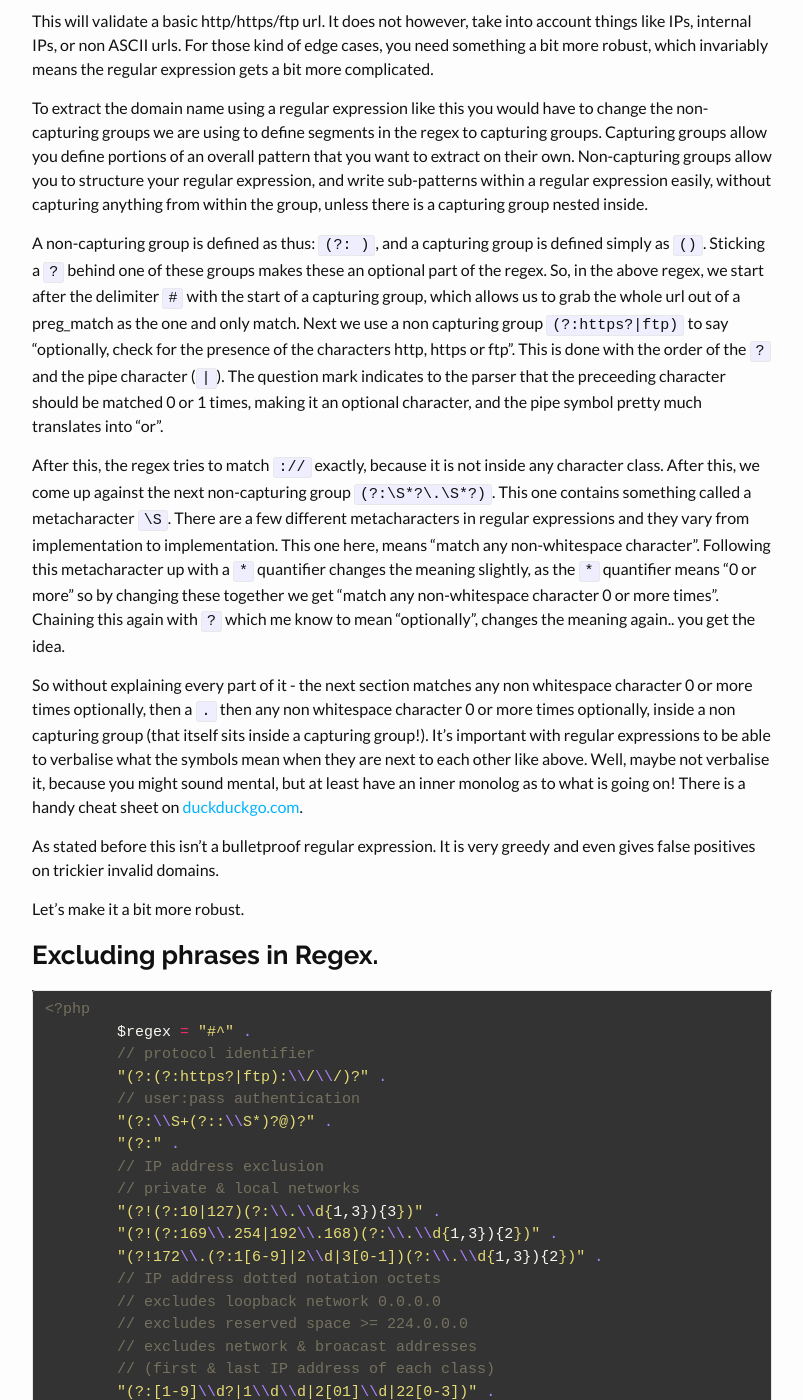
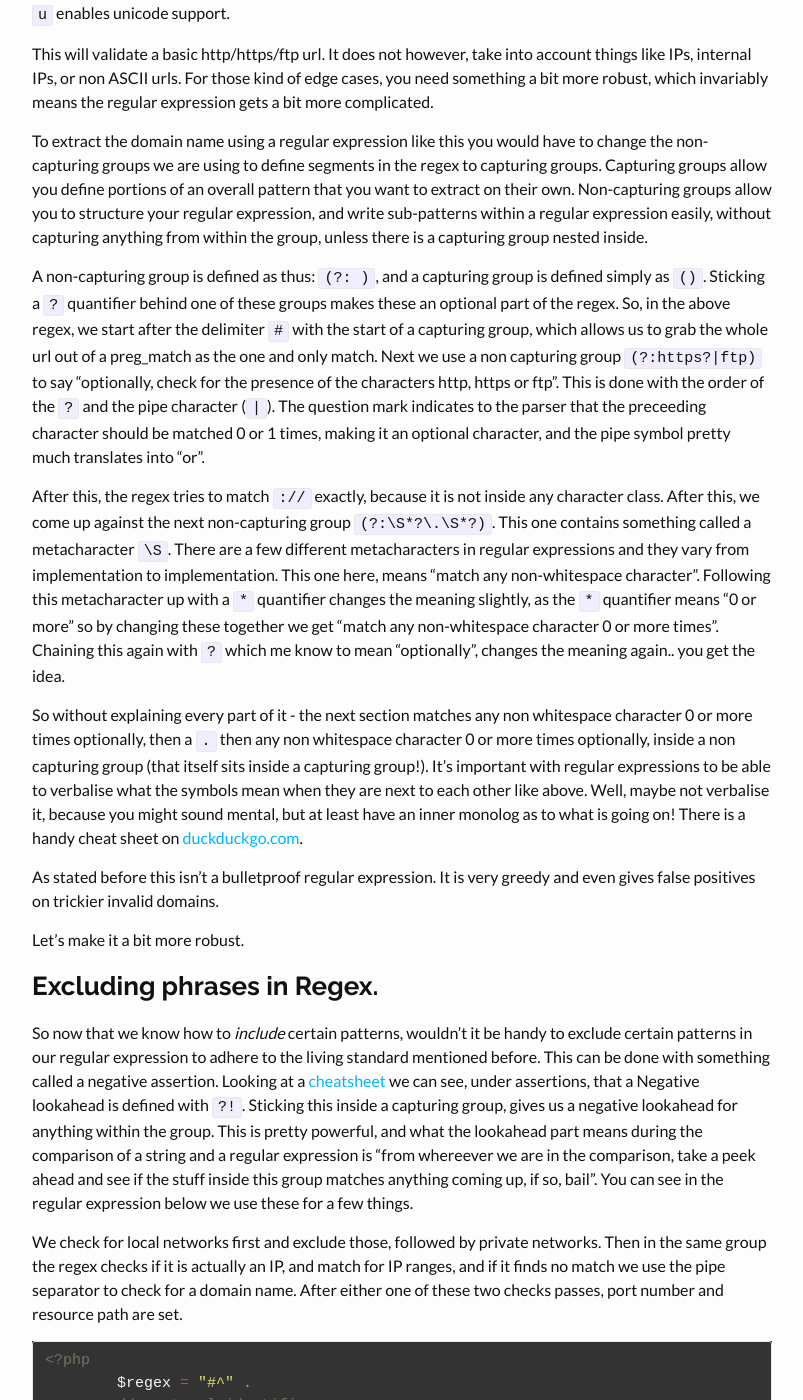
Before and after one commit to j4k/j4k.github.io, a Jekyll site: the page built from _posts/2015-05-18-url-validation-php-regex.markdown, in a window 1280 px wide and 1400 px high, scrolled down 1758 px. Shown: the whole window, without its empty margins (238-1041 px from the left). Built offline with Jekyll 4.4.1, drawn with Linux system fonts in a browser that asks for light colours; some of the changed text lies outside the part shown.

Commit message:
Few more fixes

```diff
--- a/_posts/2015-05-18-url-validation-php-regex.markdown
+++ b/_posts/2015-05-18-url-validation-php-regex.markdown
@@ -1,13 +1,13 @@
 ---
 layout: post
-title:  "URL Validation in PHP for regex."
+title:  "URL Validation in PHP with regex"
 date:   2015-05-18 20:19:11
 categories: php regex
 ---
 
 # URL Validation
 
-Processing URLs for validity according to the [living specification](https://url.spec.whatwg.org/#url-parsing) in PHP is non trivial. There are lots of things to consider, and lots of different things can be considered a url. `http://➡.ws/䨹'` is a valid domain according to the spec for instance, as is `http://223.255.255.254` and `http://userid:password@example.com:8080/`.
+Processing URLs for validity according to the [living specification](https://url.spec.whatwg.org/#url-parsing) in PHP is non trivial. There are lots of things to consider, and lots of different things can be considered a url. `http://➡.ws/䨹'` is a valid domain according to the spec for instance, as is `http://223.255.255.254` and `http://userid:password@example.com:8080/`. This article is going to briefly go over two ways that I validate domains depending on my needs, runs over basic regular expressions, and gives a more complex example of a more robust regex that handles most cases in the living specification (though some cases fall through!). If any regular expressions wizards notice anything I could have done better here - send me a [tweet](http://twitter.com/jackw411).
 
 ### DNS Lookups
 
@@ -55,7 +53,7 @@
 
 To extract the domain name using a regular expression like this you would have to change the non-capturing groups we are using to define segments in the regex to capturing groups. Capturing groups allow you define portions of an overall pattern that you want to extract on their own. Non-capturing groups allow you to structure your regular expression, and write sub-patterns within a regular expression easily, without capturing anything from within the group, unless there is a capturing group nested inside.
 
-A non-capturing group is defined as thus: `(?: )`, and a capturing group is defined simply as `()`. Sticking a `?` behind one of these groups makes these an optional part of the regex. So, in the above regex, we start after the delimiter `#` with the start of a capturing group, which allows us to grab the whole url out of a preg_match as the one and only match. Next we use a non capturing group `(?:https?|ftp)` to say "optionally, check for the presence of the characters http, https or ftp". This is done with the order of the `?` and the pipe character (`|`). The question mark indicates to the parser that the preceeding character should be matched 0 or 1 times, making it an optional character, and the pipe symbol pretty much translates into "or".
+A non-capturing group is defined as thus: `(?: )`, and a capturing group is defined simply as `()`. Sticking a `?` quantifier behind one of these groups makes these an optional part of the regex. So, in the above regex, we start after the delimiter `#` with the start of a capturing group, which allows us to grab the whole url out of a preg_match as the one and only match. Next we use a non capturing group `(?:https?|ftp)` to say "optionally, check for the presence of the characters http, https or ftp". This is done with the order of the `?` and the pipe character (`|`). The question mark indicates to the parser that the preceeding character should be matched 0 or 1 times, making it an optional character, and the pipe symbol pretty much translates into "or".
 
 After this, the regex tries to match `://` exactly, because it is not inside any character class. After this, we come up against the next non-capturing group `(?:\S*?\.\S*?)`. This one contains something called a metacharacter `\S`. There are a few different metacharacters in regular expressions and they vary from implementation to implementation. This one here, means "match any non-whitespace character". Following this metacharacter up with a `*` quantifier changes the meaning slightly, as the `*` quantifier means "0 or more" so by changing these together we get "match any non-whitespace character 0 or more times". Chaining this again with `?` which me know to mean "optionally", changes the meaning again.. you get the idea.
 
@@ -66,6 +64,10 @@
 Let's make it a bit more robust.
 
 ### Excluding phrases in Regex.
+
+So now that we know how to *include* certain patterns, wouldn't it be handy to exclude certain patterns in our regular expression to adhere to the living standard mentioned before. This can be done with something called a negative assertion. Looking at a [cheatsheet](https://duckduckgo.com/?q=regex&ia=answer) we can see, under assertions, that a Negative lookahead is defined with `?!`. Sticking this inside a capturing group, gives us a negative lookahead for anything within the group. This is pretty powerful, and what the lookahead part means during the comparison of a string and a regular expression is "from whereever we are in the comparison, take a peek ahead and see if the stuff inside this group matches anything coming up, if so, bail". You can see in the regular expression below we use these for a few things.
+
+We check for local networks first and exclude those, followed by private networks. Then in the same group the regex checks if it is actually an IP, and match for IP ranges, and if it finds no match we use the pipe separator to check for a domain name. After either one of these two checks passes, port number and resource path are set.
 
 {% highlight php %}
 <?php
@@ -117,4 +119,6 @@
 
 ### Working with Regex
 
-Working with regex is all about recognising what the symbols mean. To help you figure out what a regular expression is doing, you should copy it into something like [regex101](http://regex101.com) or [regexr](http://regexr.com), which will give you a break down of what the various parts of the regular expression denote.
+Working with regex is all about recognising what the symbols mean. To help you figure out what a regular expression is doing, you should copy it into something like [regex101](http://regex101.com) or [regexr](http://regexr.com), which will give you a break down of what the various parts of the regular expression denote. For people trying to penetrate regular expressions, there is an excellent primer on Laracasts, thats about 10 minutes long, and will really give you a jump start in the world of regular expressions For people trying to penetrate regular expressions, there is an excellent primer on [Laracasts](http://laracasts.com), thats about 10 minutes long, and will really give you a jump start in the world of regular expressions.
+
+If you have any questions or need a hand, tweet me [@jackw411](http://twitter.com/jackw411), I'm happy to help!
```
Also changed, not shown: other parts of _posts/2015-05-18-url-validation-php-regex.markdown (+0 -2 lines).
